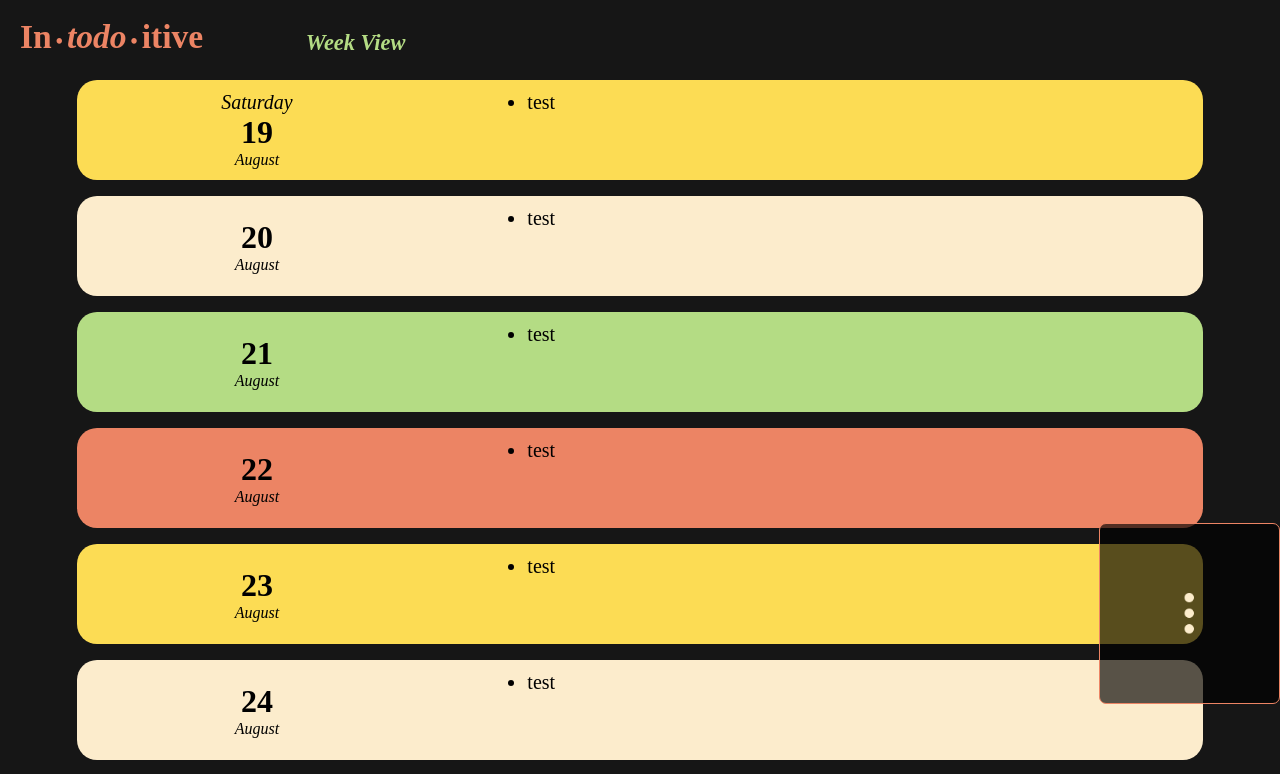
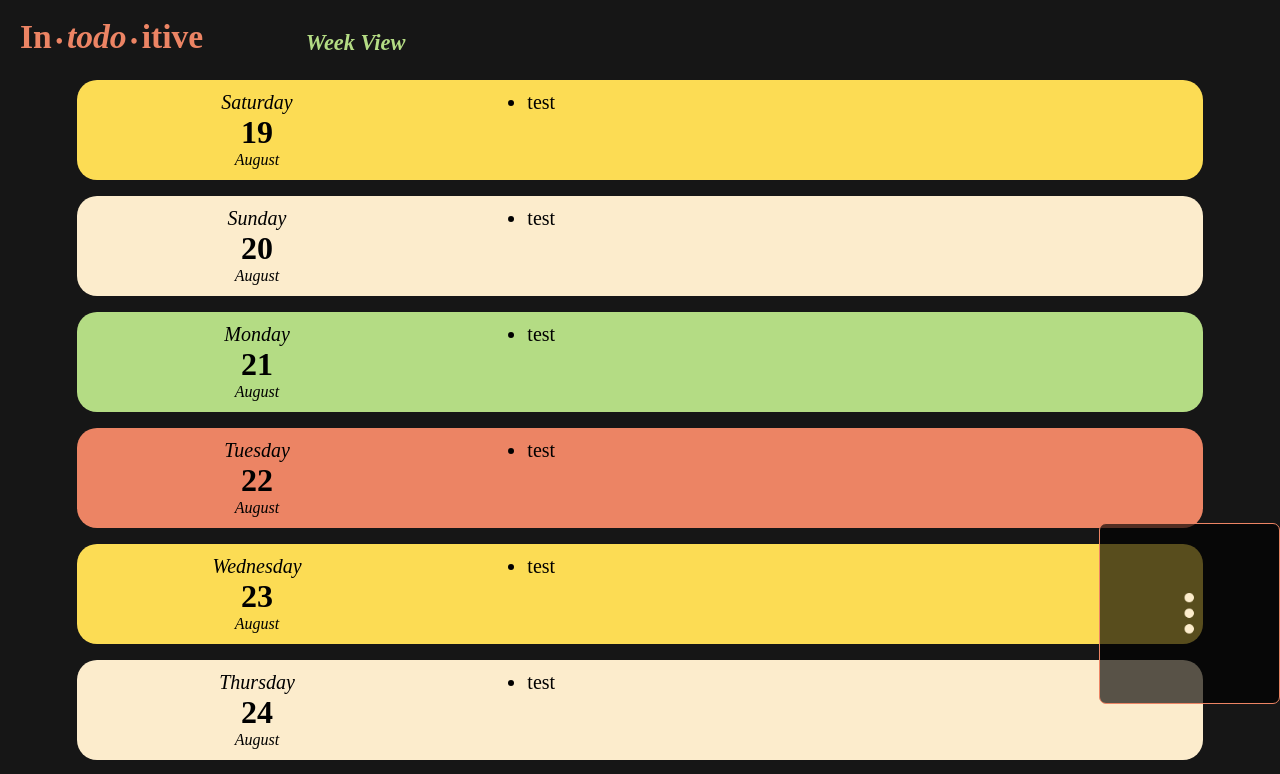
Before and after one commit to lparr30/in-todo-itive, a React (Create React App) app: page / in a window 1280 px wide. Shown: the top 774 px of the page. Built offline with nearby package versions, Linux system fonts and the light colour scheme.

Commit message:
weekdays bug is fixed, months switch when current months days end

```diff
--- a/src/pages/WeekView/WeekView.jsx
+++ b/src/pages/WeekView/WeekView.jsx
@@ -15,7 +15,7 @@ let currentDate = today.getDate();
 let currentWeekday = today.getDay();
 let currentMonth = today.getMonth();
 
-let date, weekday, month;
+let date, weekday, month, dayIndex;
 
 const WeekView = () => {
   return (
@@ -23,22 +23,26 @@ const WeekView = () => {
       {Array.from({ length: 14 }).map((_, index) => {
         const colorIndex = index % colors.length; //colorIndex = the remainder of index (0,1,2,3...13) / 4 (colors.length)
 
-        weekday = weekdays[currentWeekday + (index % 7)];
+        dayIndex = currentWeekday + (index % 7);
+        if (dayIndex >= 7) {
+          dayIndex = dayIndex - 7;
+        }
+        weekday = weekdays[dayIndex];
 
         month = months[currentMonth];
 
         date = currentDate + index;
         if (currentMonth === 2) {
-          date > 28 && (date = date % 28);
+          date > 28 && (date = date % 28) && (month = months[currentMonth + 1]);
         } else if (
           currentMonth === 4 ||
           currentMonth === 6 ||
           currentMonth === 9 ||
           currentMonth === 11
         ) {
-          date > 30 && (date = date % 30);
+          date > 30 && (date = date % 30) && (month = months[currentMonth + 1]);
         } else {
-          date > 31 && (date = date % 31);
+          date > 31 && (date = date % 31) && (month = months[currentMonth + 1]);
         }
 
         return (
```
